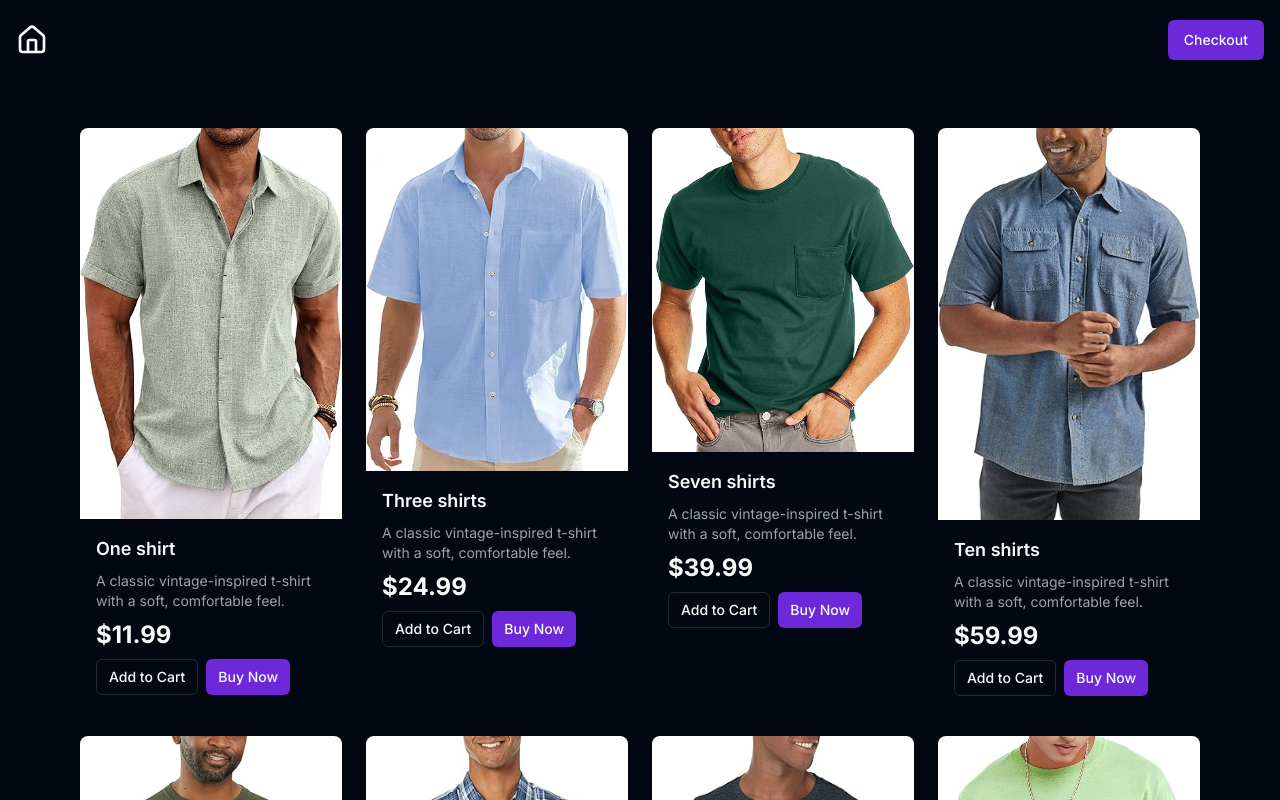
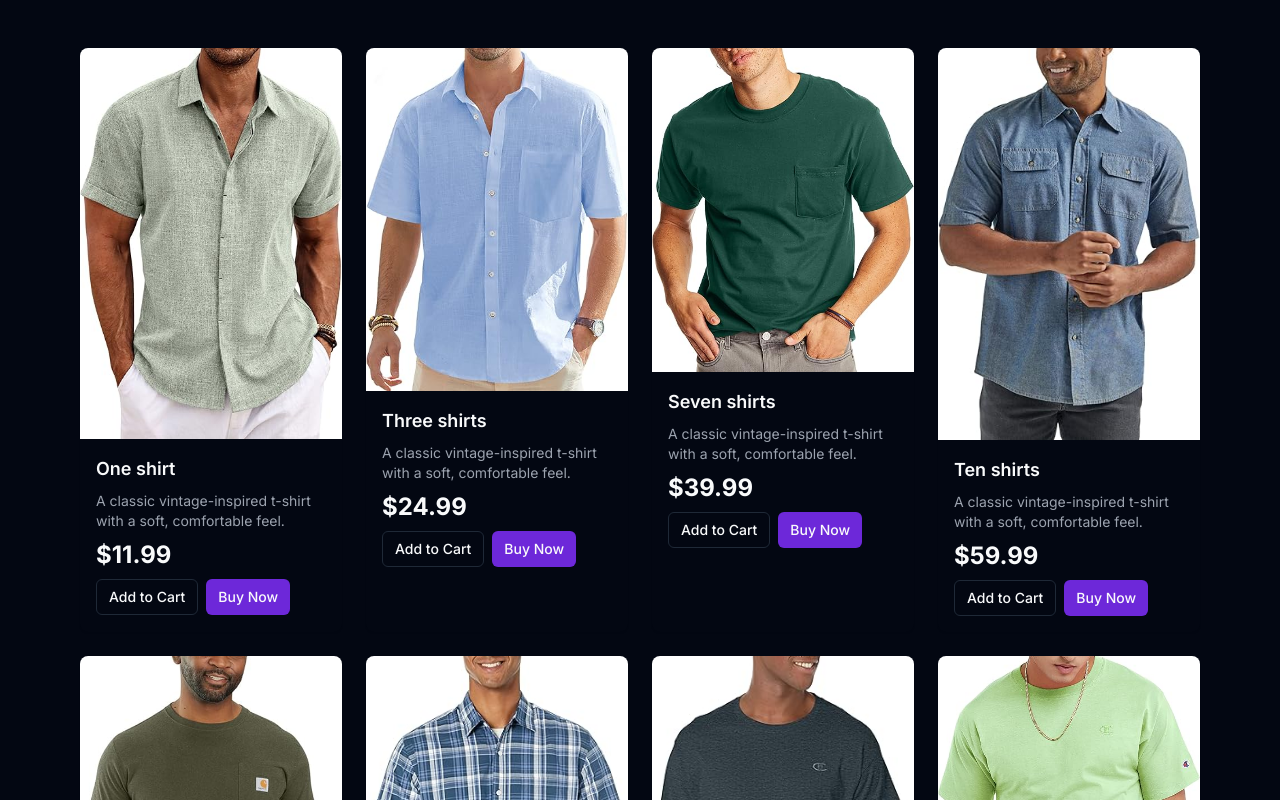
Before and after one commit to ayoubben18/shirts-store, a Next.js app: page / in a window 1280 px wide. Shown: the top 800 px of the page. Built offline with nearby package versions, Linux system fonts and the light colour scheme.

Commit message:
fix:hide checkout button on rediraction

```diff
--- a/components/layout/NavBar.tsx
+++ b/components/layout/NavBar.tsx
@@ -3,11 +3,15 @@ import { HomeIcon } from "lucide-react";
 import Link from "next/link";
 import { Button } from "../ui/button";
 import { useRouter } from "next/navigation";
+import { useShirtStore } from "@/stores/useShirtsStore";
 
 const NavBar = () => {
   const router = useRouter();
+  const { shirts } = useShirtStore();
   return (
-    <div className="container mx-auto flex items-center justify-between px-4">
+    <div
+      className={`${shirts.length === 0 && "hidden"} container mx-auto flex items-center justify-between px-4`}
+    >
       <div className="flex h-20 items-center justify-between">
         <Link href={`/`} className="text-3xl font-black">
           <HomeIcon className="h-8 w-8" />
```
